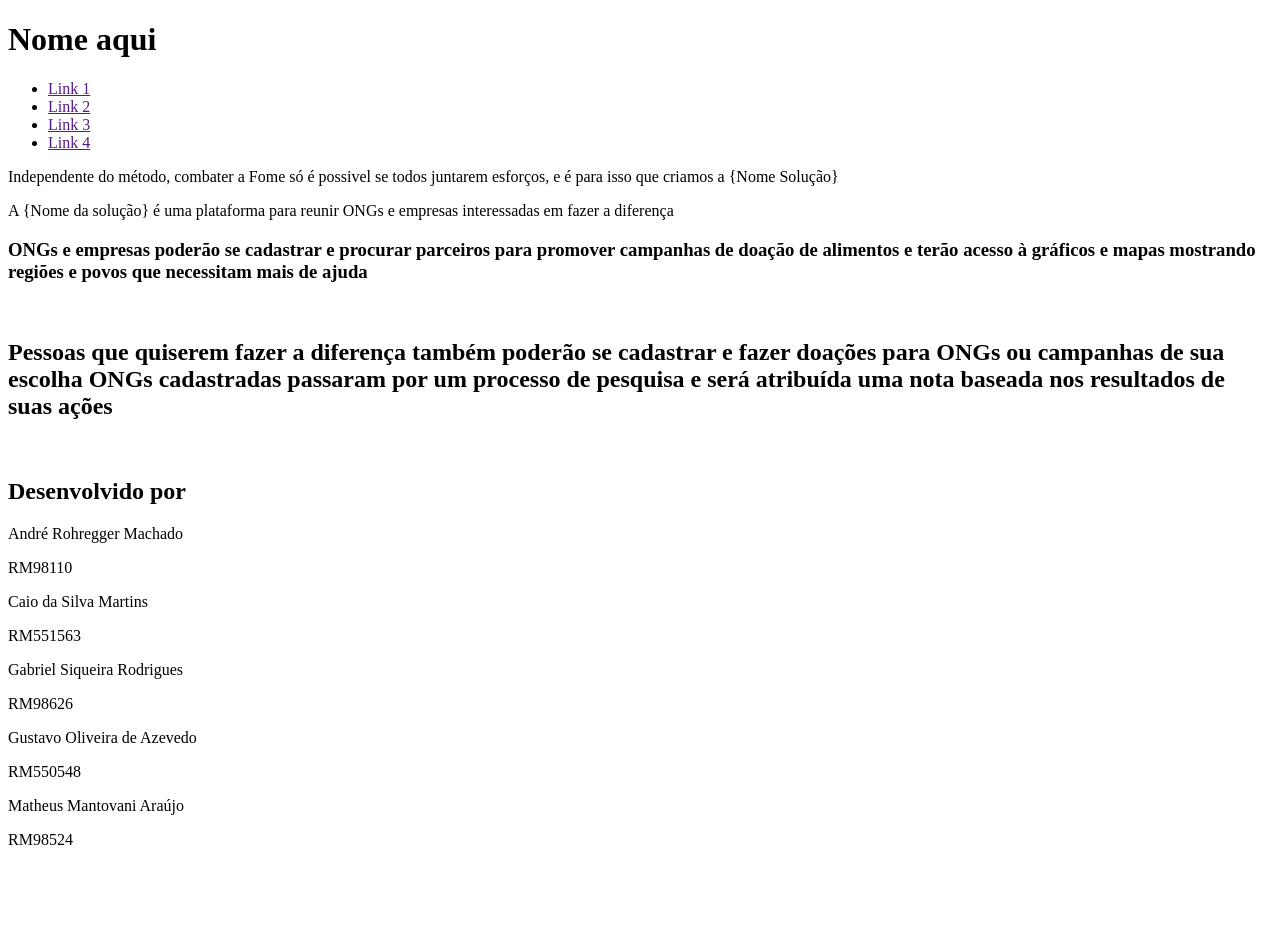
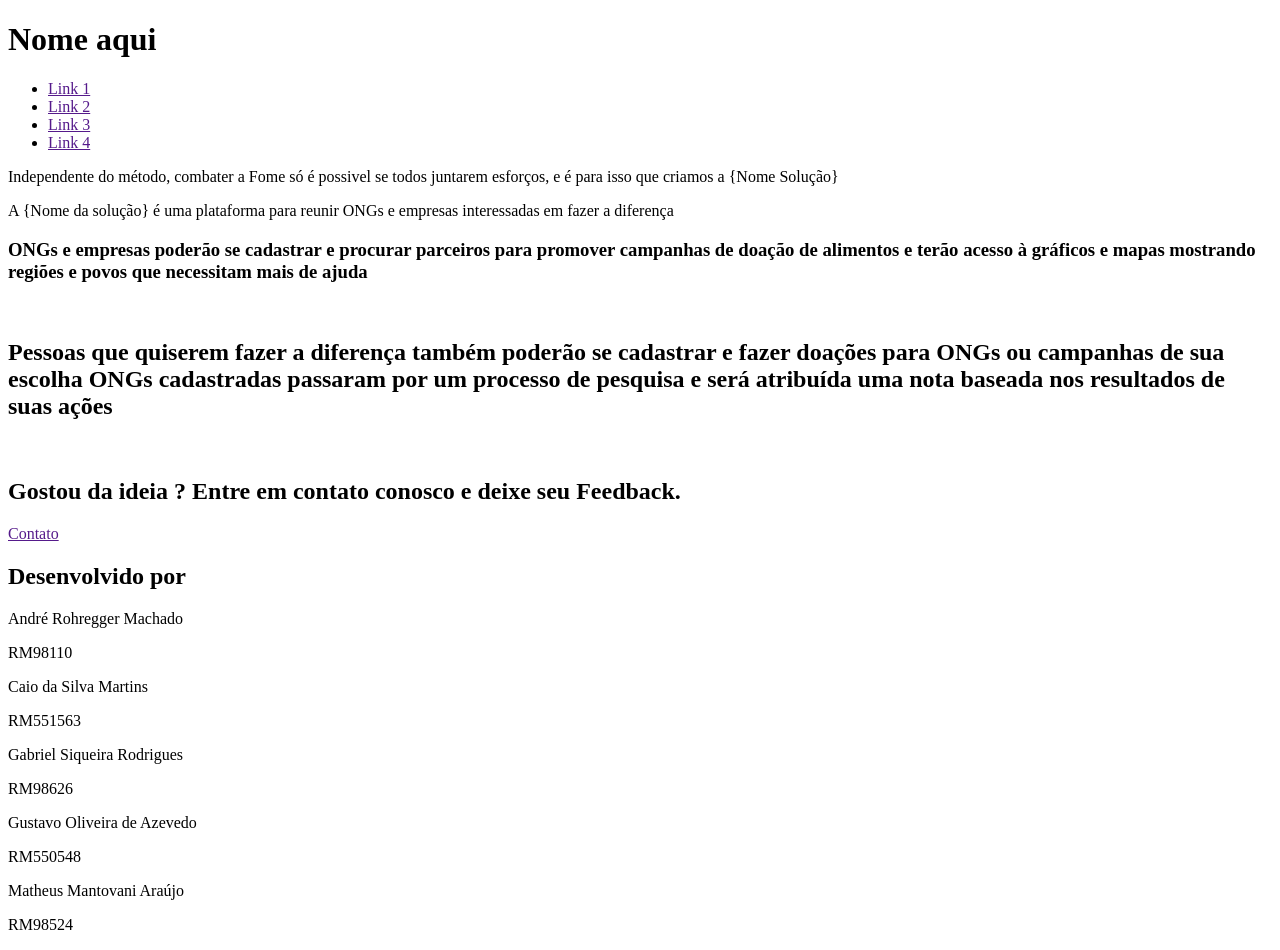
Before and after one commit to challengersfiap/GS-RWD, a plain HTML site: page NossaSolucao.html in a window 1280 px wide. Before the commit the page ends 865 px from the top, so only its background shows below. Drawn offline with Linux system fonts and the light colour scheme.

Commit message:
Classe Feedback e footer adicionados e finalizado

```diff
--- a/NossaSolucao.html
+++ b/NossaSolucao.html
@@ -30,9 +30,20 @@
     <img src="" alt="">
 
     <h2>Pessoas que quiserem fazer a diferença também poderão se cadastrar e fazer doações para ONGs ou campanhas de sua escolha
-        ONGs cadastradas passaram por um processo de pesquisa e será atribuída uma nota baseada nos resultados de suas ações</h2>
+    ONGs cadastradas passaram por um processo de pesquisa e será atribuída uma nota baseada nos resultados de suas ações</h2>
 
     <img src="" alt="">
+
+    <section class="feedback">
+
+        <h2>
+            Gostou da ideia ?
+            Entre em contato conosco e deixe seu Feedback.
+        </h2>
+
+        <a href="">Contato</a>
+
+    </section>
 
     <footer>
         <h2> Desenvolvido por </h2>
```
